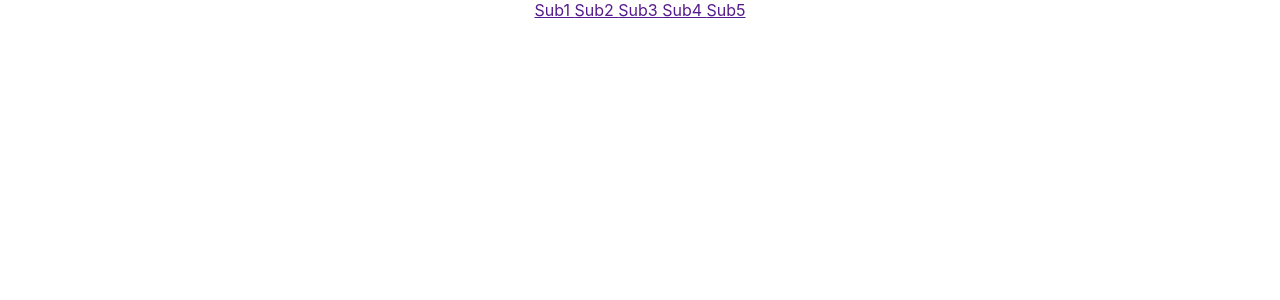
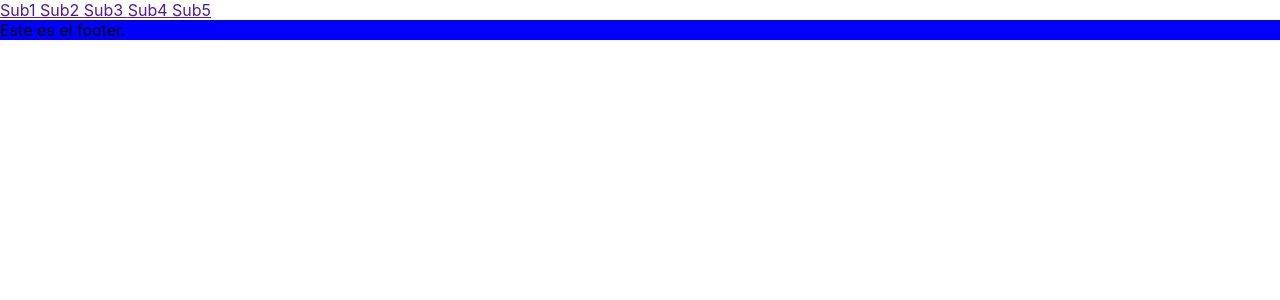
Before and after one commit to 9AndrewsEsteban8/shirtstechnologystore, a React (Create React App) app: page / in a window 1280 px wide. Shown: the top 300 px of the page. Built offline with nearby package versions, Linux system fonts and the light colour scheme.

Commit message:
first commit

```diff
--- a/src/App.css
+++ b/src/App.css
@@ -1,38 +1,4 @@
-.App {
-  text-align: center;
+.container_footer{
+  background-color: blue;
+
 }
-
-.App-logo {
-  height: 40vmin;
-  pointer-events: none;
-}
-
-@media (prefers-reduced-motion: no-preference) {
-  .App-logo {
-    animation: App-logo-spin infinite 20s linear;
-  }
-}
-
-.App-header {
-  background-color: #282c34;
-  min-height: 100vh;
-  display: flex;
-  flex-direction: column;
-  align-items: center;
-  justify-content: center;
-  font-size: calc(10px + 2vmin);
-  color: white;
-}
-
-.App-link {
-  color: #61dafb;
-}
-
-@keyframes App-logo-spin {
-  from {
-    transform: rotate(0deg);
-  }
-  to {
-    transform: rotate(360deg);
-  }
-}
--- a/src/App.js
+++ b/src/App.js
@@ -1,11 +1,13 @@
 
 import './App.css';
+import Footer from './Componets/Footer';
 import Header from './Componets/Header';
 
 function App() {
   return (
     <div className="App">
       <Header/>
+      <Footer/>
     </div>
   );
 }
--- /dev/null
+++ b/src/Componets/Footer.jsx
@@ -0,0 +1,14 @@
+import React from 'react'
+
+const Footer = () => {
+  return (
+    <div className='container_footer'>
+        Este es el footer.
+        <div></div>
+        <div></div>
+        <div></div>
+    </div>
+  )
+}
+
+export default Footer
```
